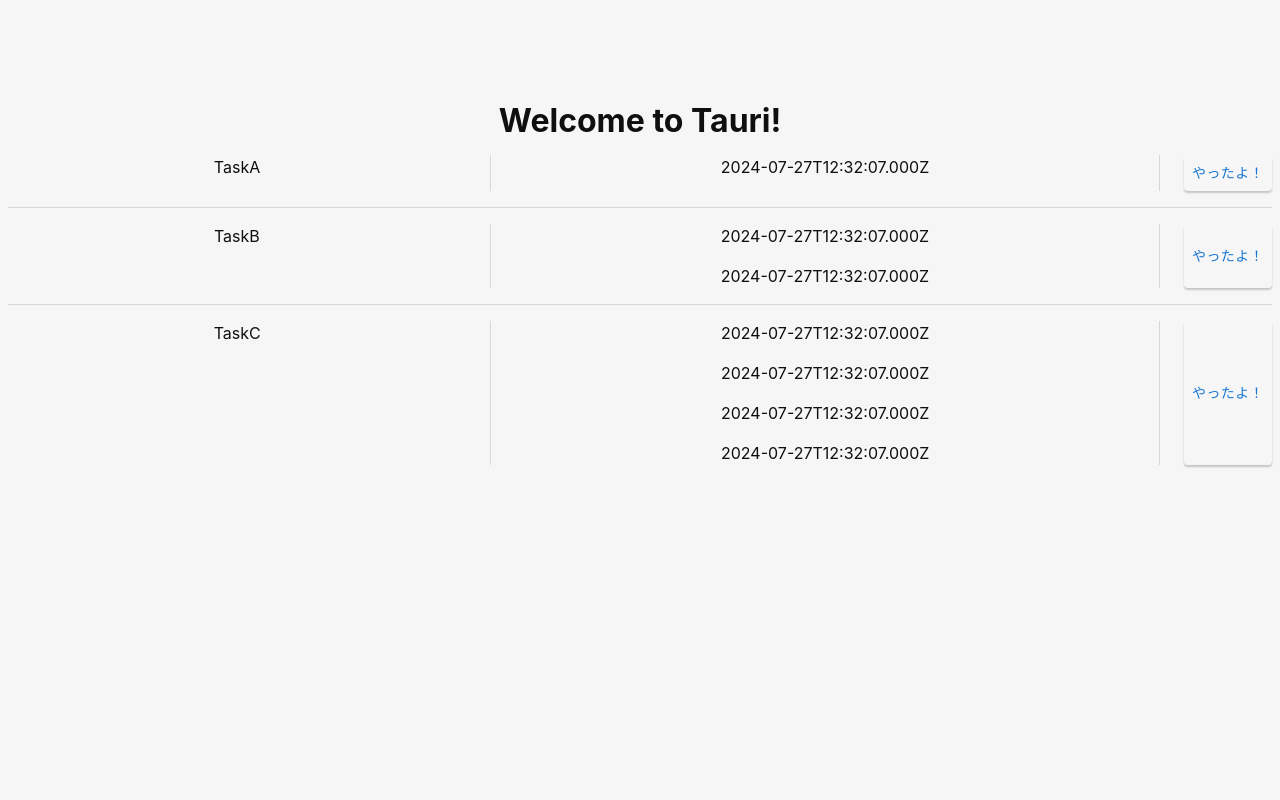
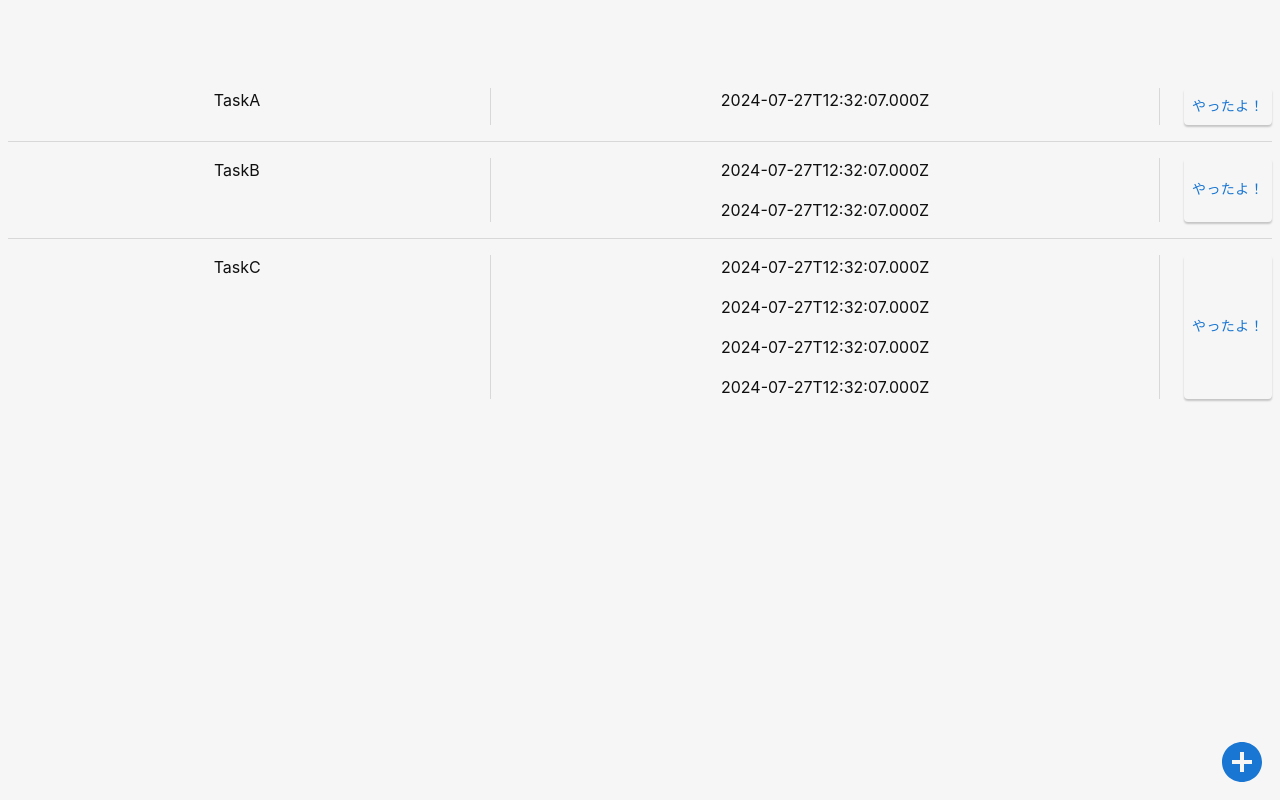
Before and after one commit to mikoto2000/Maitta, a React (Vite) app: page / in a window 1280 px wide. Built offline with nearby package versions, Linux system fonts and the light colour scheme.

Commit message:
WIP: 画面モック作成
HOME 画面の見た目完成。

```diff
--- a/package.json
+++ b/package.json
@@ -12,6 +12,7 @@
   "dependencies": {
     "@emotion/react": "^11.13.0",
     "@emotion/styled": "^11.13.0",
+    "@mui/icons-material": "^5.16.5",
     "@mui/material": "^5.16.5",
     "@tauri-apps/api": ">=2.0.0-beta.0",
     "@tauri-apps/plugin-shell": ">=2.0.0-beta.0",
--- a/src/App.tsx
+++ b/src/App.tsx
@@ -1,14 +1,20 @@
+import { ThemeProvider } from "@emotion/react";
 import "./App.css";
 import { Home } from "./pages/Home";
+import { createTheme } from "@mui/material";
 
 function App() {
+
+  const theme = createTheme();
+
 
   return (
 
     <div className="container">
-      <h1>Welcome to Tauri!</h1>
 
-      <Home />
+      <ThemeProvider theme={theme}>
+        <Home />
+      </ThemeProvider>
 
     </div>
   );
--- a/src/functions/task/TaskInfo.tsx
+++ b/src/functions/task/TaskInfo.tsx
@@ -4,10 +4,11 @@
 
 type TaskInfoProps = {
   name: string;
+  displayNumber: number;
   history: Dayjs[];
 };
 
-export const TaskInfo: React.FC<TaskInfoProps> = ({ name, history }) => {
+export const TaskInfo: React.FC<TaskInfoProps> = ({ name, displayNumber, history }) => {
 
   return (
     <Stack
@@ -24,7 +25,7 @@
         spacing={2}
         style={{ flexGrow: "1" }}
       >
-        <TaskHistory history={history} />
+        <TaskHistory history={history.slice(0, displayNumber)} />
       </Stack>
       <Button>やったよ！</Button>
     </Stack>
--- a/src/pages/Home.tsx
+++ b/src/pages/Home.tsx
@@ -1,26 +1,39 @@
 import { useEffect, useState } from "react";
 import { TaskInfo } from "../functions/task/TaskInfo";
 import dayjs, { Dayjs } from "dayjs";
-import { Divider, Stack } from "@mui/material";
+import { Divider, Stack, styled } from "@mui/material";
+
+import AddCircleIcon from '@mui/icons-material/AddCircle';
+
+const StyledAddCircleIcon = styled(AddCircleIcon)(({ theme }) => ({
+  fontSize: "3em",
+  position: "fixed",
+  bottom: "0.3em",
+  right: "0.3em",
+  color: theme.palette.primary.main,
+}));
 
 type HomeProps = {
 };
 
 export const Home: React.FC<HomeProps> = ({ }) => {
 
-  const [taskInfos, setTaskInfos] = useState<Array<{ name: string, history: Dayjs[] }>>([]);
+  const [taskInfos, setTaskInfos] = useState<Array<{ name: string, displayNumber: number, history: Dayjs[] }>>([]);
   const [componentState, setComponentState] = useState<"initializing" | "complete">("initializing");
 
   useEffect(() => {
     (async () => {
       setTaskInfos([{
         name: "TaskA",
+        displayNumber: 1,
         history: [dayjs()],
       }, {
         name: "TaskB",
+        displayNumber: 2,
         history: [dayjs(), dayjs()],
       }, {
         name: "TaskC",
+        displayNumber: 4,
         history: [dayjs(), dayjs(), dayjs(), dayjs()],
       }]);
       setComponentState("complete");
@@ -33,12 +46,16 @@
     }
 
     return (
-      <Stack
-        divider={<Divider flexItem />}
-        spacing={2}
-      >
-        {taskInfos.map((e) => <TaskInfo name={e.name} history={e.history} />)}
-      </Stack>
+      <>
+        <Stack
+          divider={<Divider flexItem />}
+          spacing={2}
+        >
+          {taskInfos.map((e) => <TaskInfo name={e.name} displayNumber={e.displayNumber} history={e.history} />)}
+        </Stack>
+
+        <StyledAddCircleIcon />
+      </>
     )
   }
 
```
Also changed, not shown: doc/DEVELOPMENT.md (+12 -0 lines), 1 other file (tests, documents, lock files or other folders).
